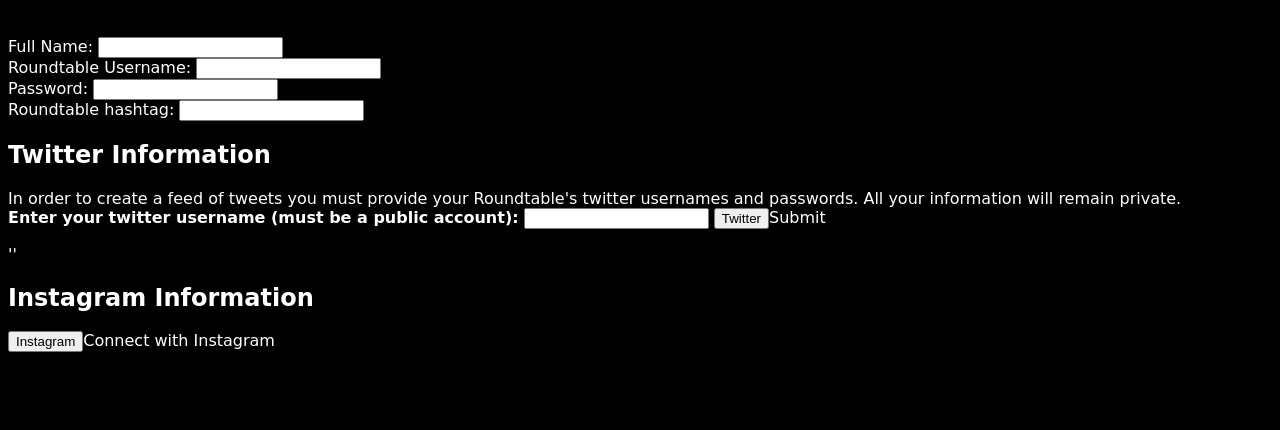
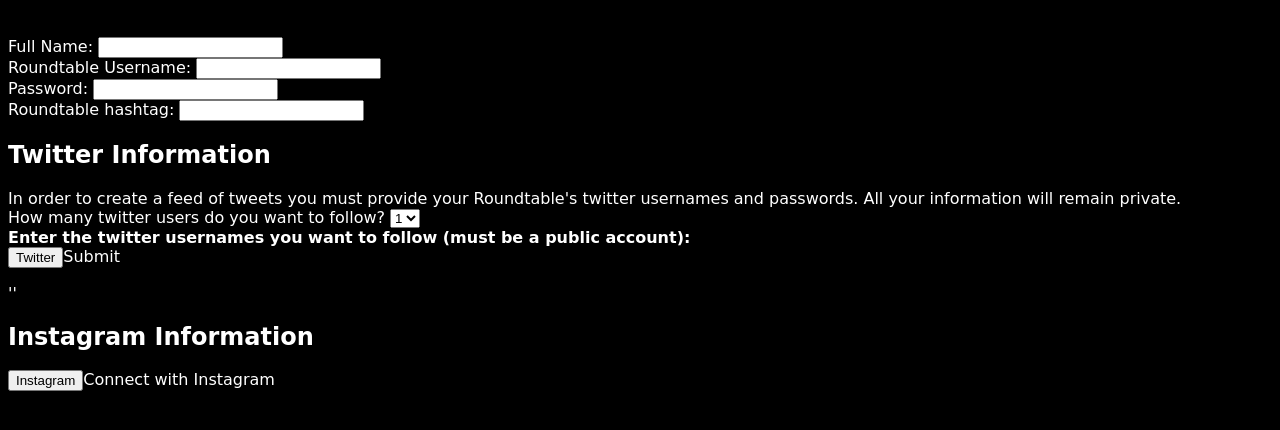
Before and after one commit to dfischman1/instatweet-hub, a Flask app: page /register in a window 1280 px wide. Shown: the part 140-570 px from the top of the page. Run offline with Flask 2, Linux system fonts and the light colour scheme; parts of the project's set-up code (start-up, migrations or seed data) failed here and were passed over; some libraries are stand-ins or nearby versions.

Commit message:
js tunames

```diff
--- a/templates/register.html
+++ b/templates/register.html
@@ -8,11 +8,8 @@
 h2 { text-align: left;}
 h4 { text-align:center;}
 </style>
-<script>
-</script>
 </head>
-
-
+<body>
 <h1> Register </h1>
 
 
@@ -30,10 +27,19 @@
 
 <h2> Twitter Information </h2>
 In order to create a feed of tweets you must provide your Roundtable's twitter usernames and passwords. All your information will remain private.
-
 <br>
-<b>Enter your twitter username (must be a public account):</b>
-<input type="text" name="twitter" id ="twitter">
+How many twitter users do you want to follow?
+<select id="numtwits">
+<option value="1">1</option>
+<option value="2">2</option>
+<option value="3">3</option>
+<option value="4">4</option>
+<option value="5">5</option>
+</select>
+<br>
+<b>Enter the twitter usernames you want to follow (must be a public account):</b>
+<div id="twitternames">
+</div>
 <input type = "submit" value = "Twitter" name = "Go">Submit </input>
 <p> '{{ message }}' </p>
 
@@ -41,3 +47,19 @@
 <input type = "submit" value = "Instagram" name = "Go">Connect with Instagram </input>
 
 </form>
+</body>
+<script src="//ajax.googleapis.com/ajax/libs/jquery/2.0.0/jquery.min.js"></script>
+<script>
+function createEnt(){
+$("#twitternames").empty();
+for (var i = 0; i < parseInt($("#numtwits").val()); i++) {
+$("#twitternames").append("" + (i+1) + ". <input type='text' id=" + i+ " name='twitter'></input> <br>");
+}
+}
+
+
+$(document).ready( function() {
+$("#numtwits").click(createEnt);
+});
+</script>
+</html>
```
